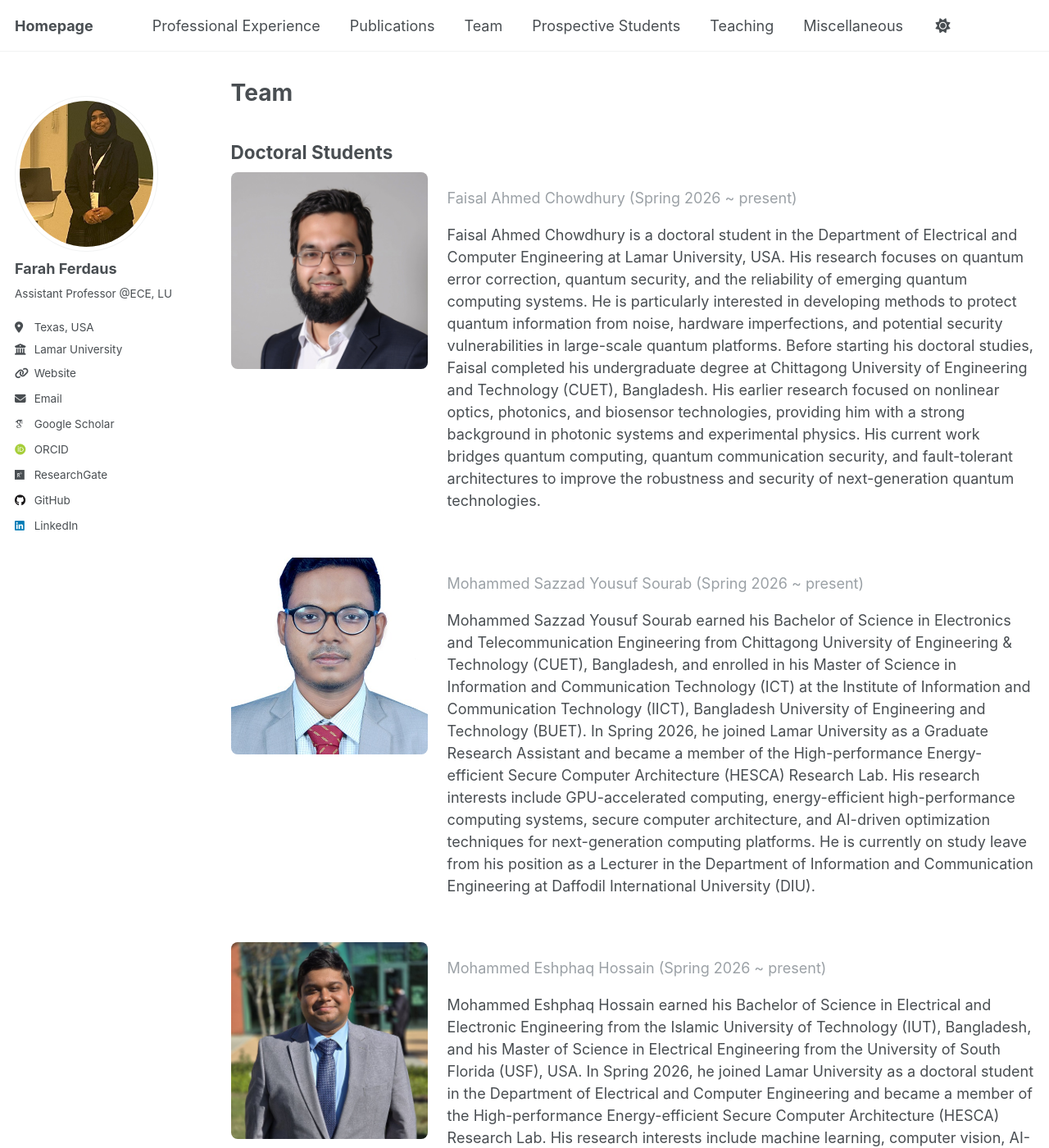
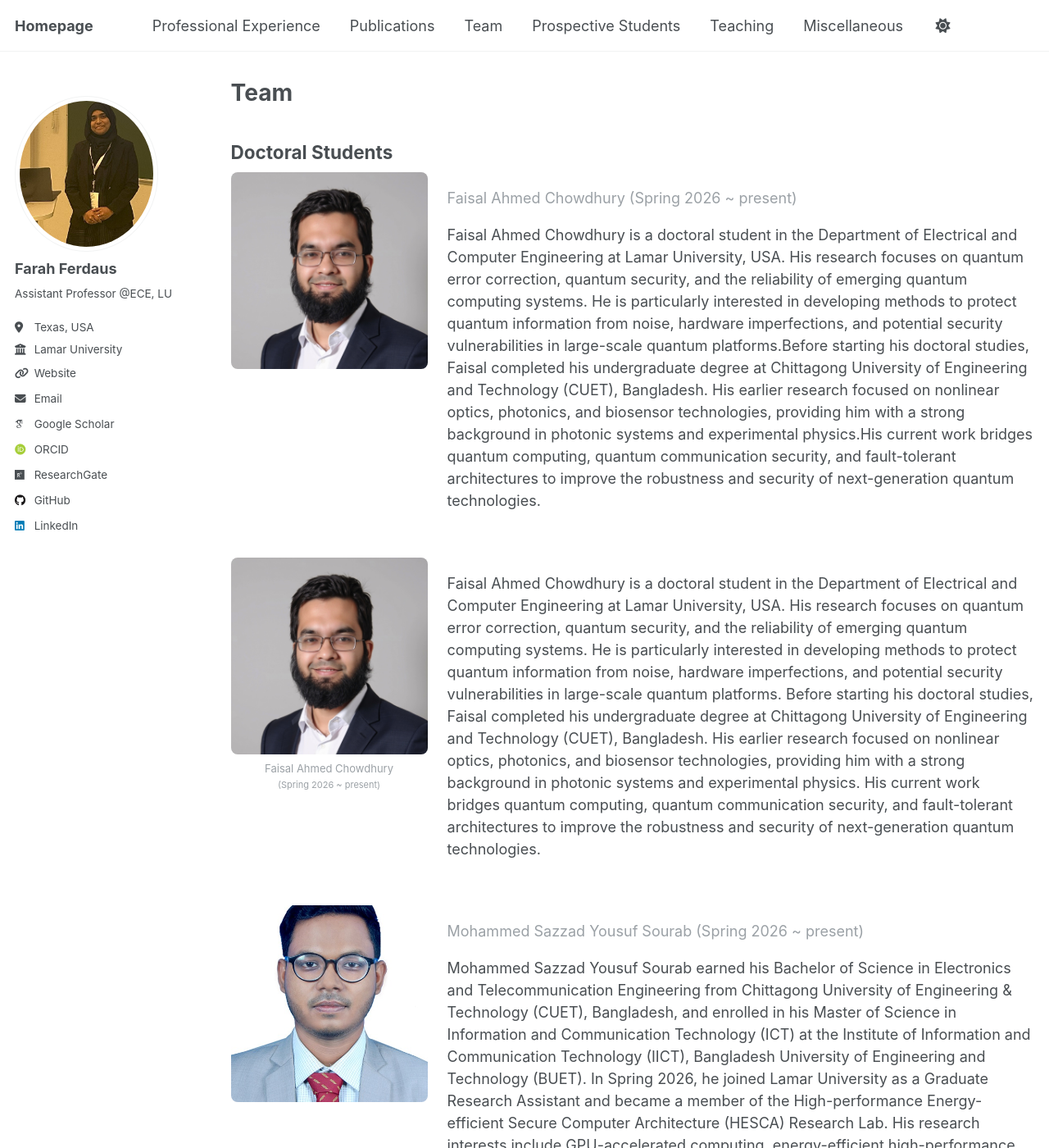
Before and after one commit to fferdaus/fferdaus.github.io, a Jekyll site: the page built from _pages/team.md, in a window 1280 px wide and 1400 px high. Shown: the whole window at 82% size. Built offline with Jekyll 4.4.1, drawn with Linux system fonts in a browser that asks for light colours; some web fonts are replaced.

Commit message:
Update team.md

```diff
--- a/_pages/team.md
+++ b/_pages/team.md
@@ -60,6 +60,7 @@ redirect_from:
   </tr>
 </table>
 -->
+
 <div style="display: flex; align-items: flex-start; gap: 24px; margin-bottom: 32px;">
   <img src="{{ site.baseurl }}/images/Faisal.jpeg"
        style="width: 240px; height: 240px; object-fit: cover; border-radius: 8px; flex-shrink: 0;"
@@ -68,11 +69,30 @@ redirect_from:
     <!--<h4><a href="https://www.linkedin.com/in//">Faisal Ahmed Chowdhury </a></h4>-->
     <!--<p style="font-size: 18px; color: gray;">Faisal Ahmed Chowdhury (Spring 2026 ~ present)</p> -->
     <p style="font-size: 18px; color: var(--global-text-color-light); margin-bottom: 8px;">Faisal Ahmed Chowdhury (Spring 2026 ~ present)</p>
-    <p>Faisal Ahmed Chowdhury is a doctoral student in the Department of Electrical and Computer Engineering at Lamar University, USA. His research focuses on quantum error correction, quantum security, and the reliability of emerging quantum computing systems. He is particularly interested in developing methods to protect quantum information from noise, hardware imperfections, and potential security vulnerabilities in large-scale quantum platforms.
-Before starting his doctoral studies, Faisal completed his undergraduate degree at Chittagong University of Engineering and Technology (CUET), Bangladesh. His earlier research focused on nonlinear optics, photonics, and biosensor technologies, providing him with a strong background in photonic systems and experimental physics.
-His current work bridges quantum computing, quantum communication security, and fault-tolerant architectures to improve the robustness and security of next-generation quantum technologies.
-</p>
+    <p>Faisal Ahmed Chowdhury is a doctoral student in the Department of Electrical and Computer Engineering at Lamar University, USA. His research focuses on quantum error correction, quantum security, and the reliability of emerging quantum computing systems. He is particularly interested in developing methods to protect quantum information from noise, hardware imperfections, and potential security vulnerabilities in large-scale quantum platforms.Before starting his doctoral studies, Faisal completed his undergraduate degree at Chittagong University of Engineering and Technology (CUET), Bangladesh. His earlier research focused on nonlinear optics, photonics, and biosensor technologies, providing him with a strong background in photonic systems and experimental physics.His current work bridges quantum computing, quantum communication security, and fault-tolerant architectures to improve the robustness and security of next-generation quantum technologies.
+    </p>
   </div>
+</div>
+
+<div style="display: flex; align-items: flex-start; gap: 24px; margin-bottom: 32px;">
+
+  <!-- Left column: image + name stacked -->
+  <div style="flex-shrink: 0; width: 240px; text-align: center;">
+    <img src="{{ site.baseurl }}/images/Faisal.jpeg"
+         style="width: 240px; height: 240px; object-fit: cover; border-radius: 8px; display: block;"
+         alt="Faisal Ahmed Chowdhury"/>
+    <p style="font-size: 13px; color: var(--global-text-color-light); margin-top: 8px; margin-bottom: 0;">
+      Faisal Ahmed Chowdhury<br>
+      <span style="font-size: 11px;">(Spring 2026 ~ present)</span>
+    </p>
+  </div>
+
+  <!-- Right column: bio only -->
+  <div>
+    <p>Faisal Ahmed Chowdhury is a doctoral student in the Department of Electrical and Computer Engineering at Lamar University, USA. His research focuses on quantum error correction, quantum security, and the reliability of emerging quantum computing systems. He is particularly interested in developing methods to protect quantum information from noise, hardware imperfections, and potential security vulnerabilities in large-scale quantum platforms. Before starting his doctoral studies, Faisal completed his undergraduate degree at Chittagong University of Engineering and Technology (CUET), Bangladesh. His earlier research focused on nonlinear optics, photonics, and biosensor technologies, providing him with a strong background in photonic systems and experimental physics. His current work bridges quantum computing, quantum communication security, and fault-tolerant architectures to improve the robustness and security of next-generation quantum technologies.
+    </p>
+  </div>
+
 </div>
 
 <div style="display: flex; align-items: flex-start; gap: 24px; margin-bottom: 32px;">
```
